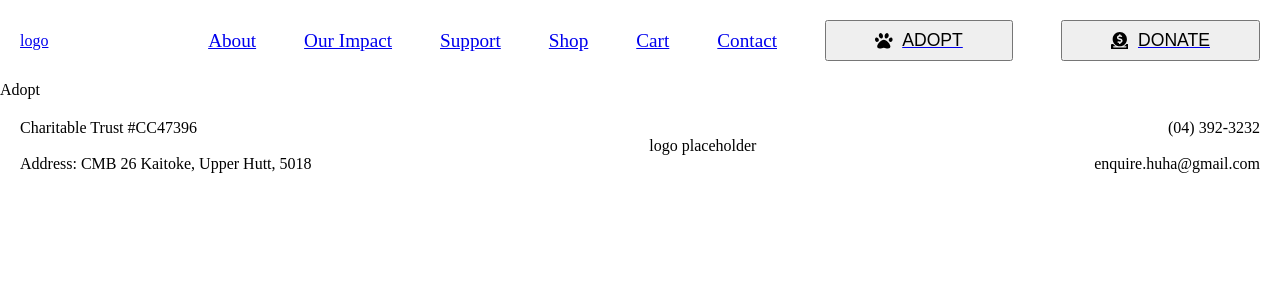
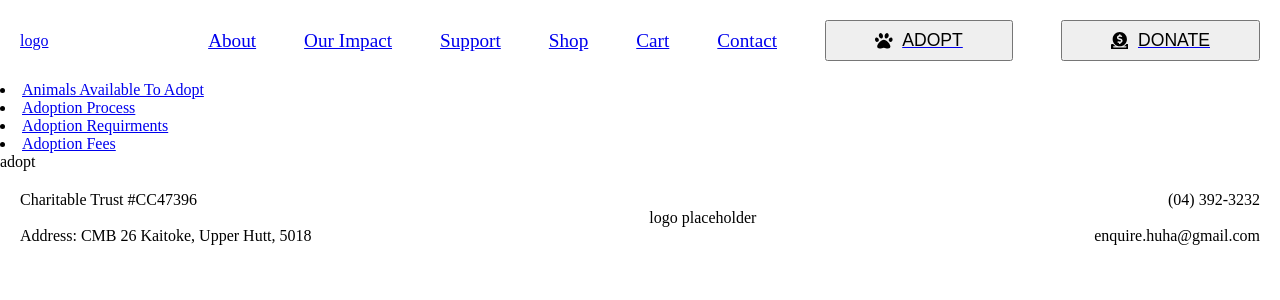
Before and after one commit to artcreatezart/HUHAFrontend, a React (Vite) app: page /#/adopt in a window 1280 px wide. Shown: the top 300 px of the page. Built offline with nearby package versions, Linux system fonts and the light colour scheme; grey boxes are pictures that could not be loaded.

Commit message:
added rest of hide/shows to pages adopt and support

```diff
--- /dev/null
+++ b/src/components/adoptComponents/AdoptSubNav.jsx
@@ -0,0 +1,55 @@
+import React, { useState } from 'react'
+import { NavLink } from 'react-router-dom';
+
+const AdoptSubNav = ({setShownComponent}) => {
+
+  return (
+    <>
+      <div className='subnav-container'>
+        <li>
+          <NavLink
+            onClick={() => setShownComponent('Animals Available To Adopt')}
+            className={({isActive}) => (isActive ? 'active-link' : '')}
+            >
+            Animals Available To Adopt
+
+          </NavLink>
+        </li>
+
+
+        <li>
+          <NavLink
+            onClick={() => setShownComponent('Adoption Process')}
+            className={({isActive}) => (isActive ? 'active-link' : '')}
+            >
+            Adoption Process
+
+          </NavLink>
+        </li>
+
+        <li>
+          <NavLink
+            onClick={() => setShownComponent('Adoption Requirments')}
+            className={({isActive}) => (isActive ? 'active-link' : '')}
+            >
+            Adoption Requirments
+
+          </NavLink>
+        </li>
+
+        <li>
+          <NavLink
+            onClick={() => setShownComponent('Adoption Fees')}
+            className={({isActive}) => (isActive ? 'active-link' : '')}
+            >
+            Adoption Fees
+
+          </NavLink>
+        </li>
+
+      </div>
+    </>
+  )
+}
+
+export default AdoptSubNav
--- /dev/null
+++ b/src/components/adoptComponents/AvailableAdoptAnimals.jsx
@@ -0,0 +1,11 @@
+import React from 'react'
+
+const AvailableAdoptAnimals = () => {
+  return (
+    <div>
+      adopt
+    </div>
+  )
+}
+
+export default AvailableAdoptAnimals
--- /dev/null
+++ b/src/components/adoptComponents/Fees.jsx
@@ -0,0 +1,11 @@
+import React from 'react'
+
+const Fees = () => {
+  return (
+    <div>
+      Fees
+    </div>
+  )
+}
+
+export default Fees
--- /dev/null
+++ b/src/components/adoptComponents/Process.jsx
@@ -0,0 +1,11 @@
+import React from 'react'
+
+const Process = () => {
+  return (
+    <div>
+      process
+    </div>
+  )
+}
+
+export default Process
--- /dev/null
+++ b/src/components/adoptComponents/Requirements.jsx
@@ -0,0 +1,11 @@
+import React from 'react'
+
+const Requirements = () => {
+  return (
+    <div>
+      Requirments
+    </div>
+  )
+}
+
+export default Requirements
--- a/src/pages/Adopt.jsx
+++ b/src/pages/Adopt.jsx
@@ -1,10 +1,38 @@
-import React from 'react'
+import { useState } from 'react';
+import PageHeader from '../components/PageHeader'
+import AdoptSubNav from '../components/adoptComponents/AdoptSubNav';
+
+// Import Components
+import AvailableAdoptAnimals from '../components/adoptComponents/AvailableAdoptAnimals';
+import Process from '../components/adoptComponents/Process';
+import Requirements from '../components/adoptComponents/Requirements';
+import Fees from '../components/adoptComponents/Fees';
 
 const Adopt = () => {
+  const [shownComponent, setShownComponent] = useState('');
+
+  const displayComponent = () => {
+    switch (shownComponent) {
+      case 'Animals Available To Adopt':
+        return <AvailableAdoptAnimals />;
+      case 'Adoption Process':
+        return <Process />;
+      case 'Adoption Requirments':
+        return <Requirements />;
+      case 'Adoption Fees':
+        return <Fees/>;
+      default:
+        return <AvailableAdoptAnimals />;
+    }
+  }
+
   return (
-    <div>
-      Adopt
-    </div>
+    <>
+      <PageHeader/>
+      <AdoptSubNav setShownComponent={setShownComponent} />
+      <div className='content-container'>{displayComponent()}</div>
+    </>
+
   )
 }
 
```
